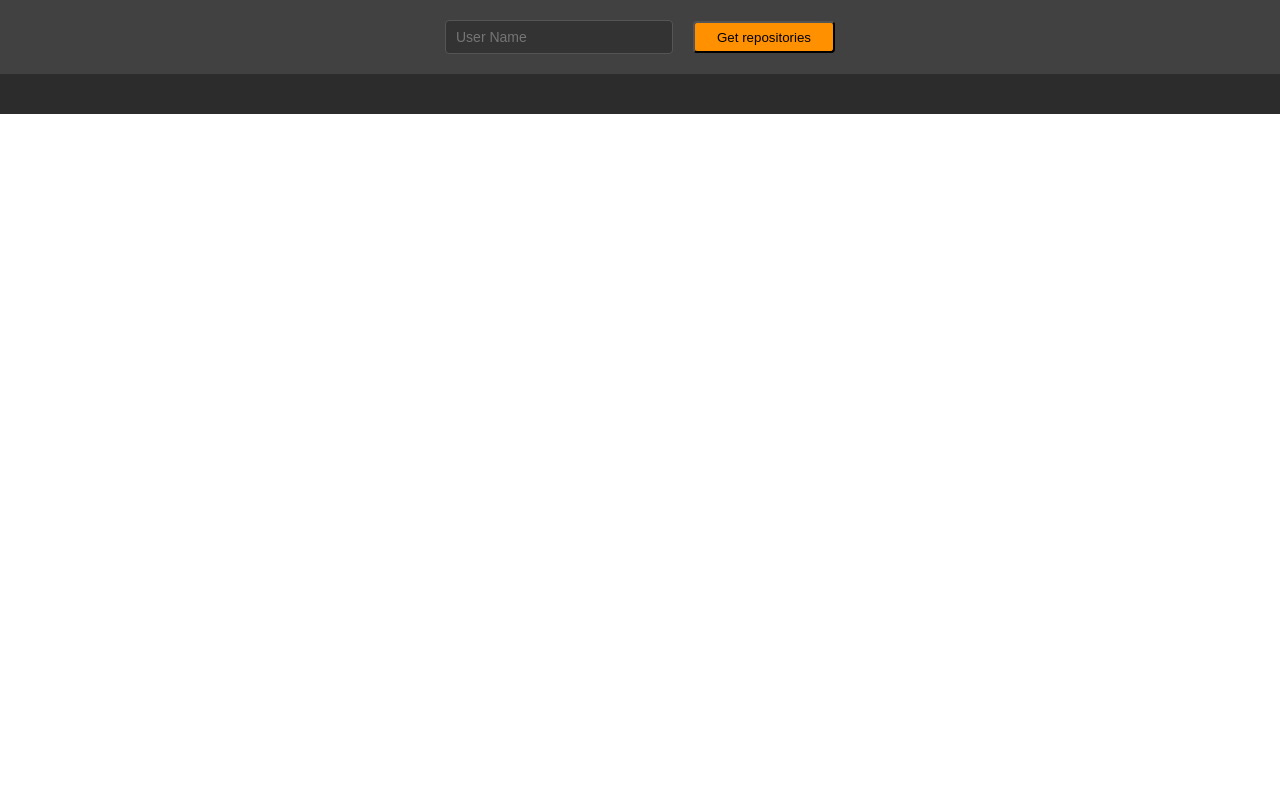
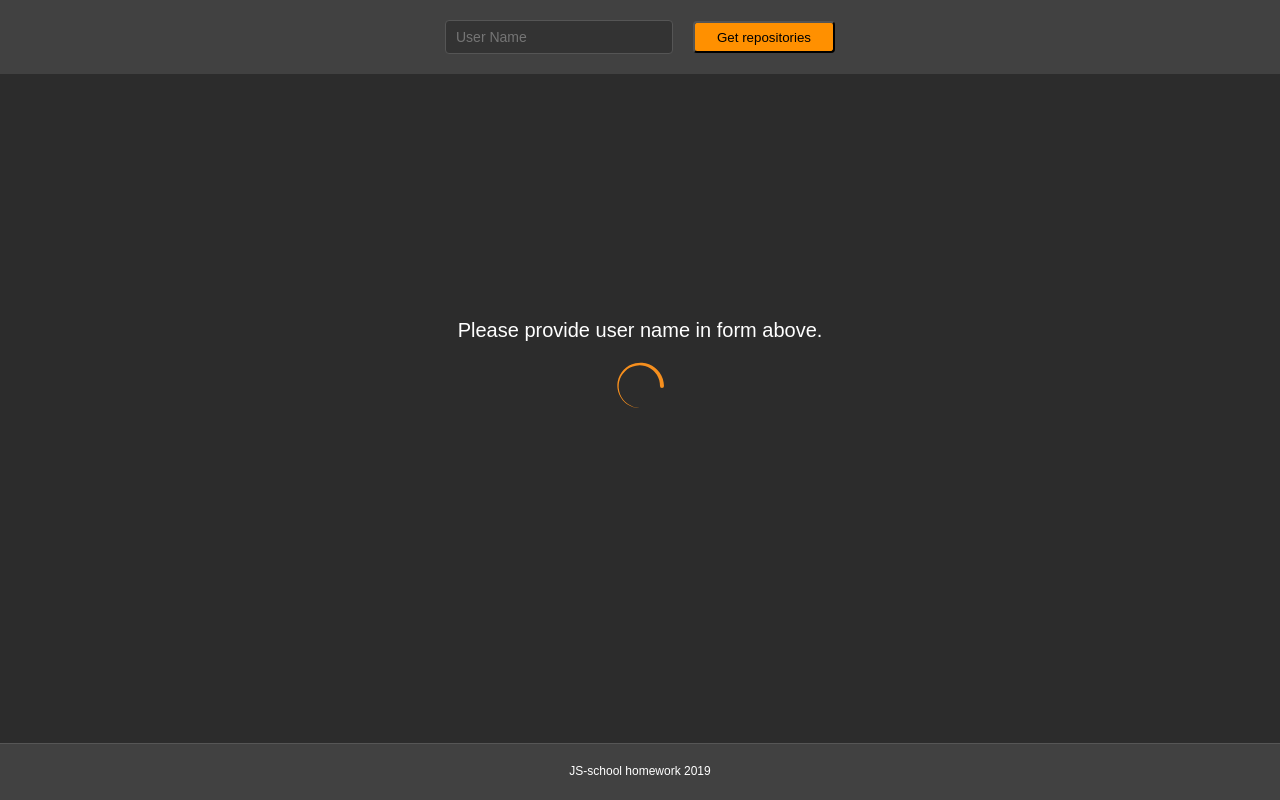
Before and after one commit to miroslav-kolomiets/github-client, a React (Create React App) app: page / in a window 1280 px wide. Built offline with nearby package versions, Linux system fonts and the light colour scheme.

Commit message:
Split to components, add loader, add deploy scripts

```diff
--- a/package.json
+++ b/package.json
@@ -1,8 +1,10 @@
 {
   "name": "github-client",
   "version": "0.1.0",
+  "homepage": "https://miroslav-kolomiets.github.io/github-client",
   "private": true,
   "dependencies": {
+    "gh-pages": "^2.0.1",
     "react": "^16.8.6",
     "react-dom": "^16.8.6",
     "react-scripts": "3.0.1"
@@ -11,7 +13,9 @@
     "start": "react-scripts start",
     "build": "react-scripts build",
     "test": "react-scripts test",
-    "eject": "react-scripts eject"
+    "eject": "react-scripts eject",
+    "predeploy": "npm run build",
+    "deploy": "gh-pages -d build"
   },
   "eslintConfig": {
     "extends": "react-app"
--- a/src/App.css
+++ b/src/App.css
@@ -3,77 +3,21 @@
   padding: 0;
 }
 
-.search-form {
-  background-color: #414141;
+#root {
   display: flex;
-  flex-direction: row;
-  justify-content: center;
-  align-items: center;
-  padding: 20px 0;
+  flex-direction: column;
+  height: 100%;
 }
 
-.search-input {
-  width: 216px;
-  height: 32px;
-  border-radius: 4px;
-  border: solid 1px #555555;
-  background-color: #333333;
-  font-family: Arial;
-  font-size: 14px;
-  font-weight: normal;
-  font-style: normal;
-  font-stretch: normal;
-  line-height: 1.14;
-  letter-spacing: normal;
-  color: #ffffff;
-  padding-left: 10px;
+.content {
+  flex: 1 0 auto;
 }
 
-.search-submit-btn {
-  width: 142px;
-  height: 32px;
-  border-radius: 4px;
-  background-color: #ff9000;
-  margin-left: 20px;
+html {
+  height: 100%;
 }
 
-.results {
+body {
   background-color: #2c2c2c;
-  display: flex;
-  flex-direction: column;
-  justify-content: center;
-  align-items: center;
-  padding: 20px 0;
+  height: 100%;
 }
-
-.results-items {
-  list-style-type: none;
-  width: 420px;
-  min-height: 75px;
-  background-color: #414141;
-  padding: 20px;
-  margin: 10px;
-}
-
-.results-link {
-  font-family: Arial;
-  font-size: 14px;
-  font-weight: bold;
-  font-style: normal;
-  font-stretch: normal;
-  line-height: normal;
-  letter-spacing: normal;
-  color: #ffffff;
-}
-
-.results-description {
-  font-family: Arial;
-  font-size: 18px;
-  font-weight: normal;
-  font-style: normal;
-  font-stretch: normal;
-  line-height: 1.33;
-  letter-spacing: normal;
-  color: #dddddd;
-  padding: 20px;
-}
--- a/src/components/UserRepos.js
+++ b/src/App.js
@@ -1,12 +1,17 @@
 import React from 'react';
+import Loader from './components/Loader/Loader';
+import Dashboard from './components/Dashboard/Dashboard';
+import SearchForm from './components/SearchForm/SearchForm';
+import Footer from './components/Footer/Footer';
 
-class UserRepos extends React.Component {
+class App extends React.Component {
   constructor(){
     super();
     this.state = {
       name: '',
       repos: [],
-      data: []
+      data: [],
+      isLoading: true
     };
   }
 
@@ -60,7 +65,8 @@ class UserRepos extends React.Component {
       })
       .then(data => {
         this.setState({
-          repos: data
+          repos: data,
+          isLoading: false
         });
         this.getData();
       })
@@ -75,28 +81,22 @@ class UserRepos extends React.Component {
 
   render() {
     const data = this.state.data;
+    const isLoading = this.state.isLoading;
 
     return (
-      <div>
-        <form onSubmit={this.handleSubmit} className='search-form'>
-          <label>
-            <input placeholder="User Name" type="text" value={this.state.name} onChange={this.handleChange} className='search-input' />
-          </label>
-          <input type="submit" value="Get repositories" className='search-submit-btn' />
-        </form>
-        <ul className='results'>
-          {data.map((data) => {
-            return (
-              <li key={data.id} className='results-items'>
-                <a href={data.url} className='results-link'>{data.url}</a>
-                <p className='results-description'>{data.description}</p>
-              </li>
-            )
-          })}
-        </ul>
-      </div>
-    );
+        <React.Fragment>
+            <div className="content">
+                <SearchForm
+                    name={this.state.name}
+                    handleChange={this.handleChange}
+                    handleSubmit={this.handleSubmit}
+                />
+                {isLoading ? <Loader /> : <Dashboard data={data}/>}
+            </div>
+            <Footer />
+        </React.Fragment>
+    )
   }
 }
 
-export default UserRepos;
+export default App;
--- /dev/null
+++ b/src/components/Dashboard/Dashboard.css
@@ -0,0 +1,40 @@
+.results {
+    background-color: #2c2c2c;
+    display: flex;
+    flex-direction: column;
+    justify-content: center;
+    align-items: center;
+    padding: 20px 0;
+  }
+
+.results-items {
+    list-style-type: none;
+    width: 420px;
+    min-height: 75px;
+    background-color: #414141;
+    padding: 20px;
+    margin: 10px;
+}
+
+.results-link {
+    font-family: Arial;
+    font-size: 14px;
+    font-weight: bold;
+    font-style: normal;
+    font-stretch: normal;
+    line-height: normal;
+    letter-spacing: normal;
+    color: #ffffff;
+}
+
+.results-description {
+    font-family: Arial;
+    font-size: 18px;
+    font-weight: normal;
+    font-style: normal;
+    font-stretch: normal;
+    line-height: 1.33;
+    letter-spacing: normal;
+    color: #dddddd;
+    padding: 20px;
+}
--- /dev/null
+++ b/src/components/Dashboard/Dashboard.js
@@ -0,0 +1,26 @@
+import React from 'react';
+import './Dashboard.css';
+
+class Dashboard extends React.Component {
+
+  render() {
+    const data = this.props.data;
+
+    return (
+      <div>
+        <ul className='results'>
+          {data.map((data) => {
+            return (
+              <li key={data.id} className='results-items'>
+                <a href={data.url} className='results-link'>{data.url}</a>
+                <p className='results-description'>{data.description}</p>
+              </li>
+            )
+          })}
+        </ul>
+      </div>
+    )
+  }
+}
+
+export default Dashboard;
--- /dev/null
+++ b/src/components/Footer/Footer.css
@@ -0,0 +1,18 @@
+.footer {
+    height: 56px;
+    box-shadow: 0 -1px 0 0 #565656;
+    background-color: #414141;
+    font-family: Arial;
+    font-size: 12px;
+    font-weight: normal;
+    font-style: normal;
+    font-stretch: normal;
+    line-height: 1.33;
+    letter-spacing: normal;
+    color: #ffffff;
+    display: flex;
+    flex-direction: row;
+    justify-content: center;
+    align-items: center;
+    flex: 0 0 auto;
+}
--- /dev/null
+++ b/src/components/Footer/Footer.js
@@ -0,0 +1,16 @@
+import React from 'react';
+import './Footer.css';
+
+class Footer extends React.Component {
+
+  render() {
+
+    return (
+      <footer className="footer">
+          <p>JS-school homework 2019</p>
+      </footer>
+    )
+  }
+}
+
+export default Footer;
--- /dev/null
+++ b/src/components/Loader/Loader.css
@@ -0,0 +1,34 @@
+.loader-wrapper {
+	height: 70vh;
+	width: 100%;
+	display: flex;
+	flex-direction: column;
+	justify-content: center;
+	align-items: center;
+}
+
+.loader-heading {
+	font-family: Arial;
+	font-size: 20px;
+	font-weight: normal;
+	font-style: normal;
+	font-stretch: normal;
+	line-height: 1.2;
+	letter-spacing: normal;
+	text-align: center;
+	color: #ffffff;
+	padding: 20px 0;
+}
+
+.loader {
+	animation: spin 1s linear infinite;
+}
+
+@keyframes spin {
+	0% {
+		transform: rotateZ(0);
+	}
+	100% {
+		transform: rotateZ(360deg);
+	}
+}
--- /dev/null
+++ b/src/components/Loader/Loader.js
@@ -0,0 +1,17 @@
+import React from 'react';
+import loader from '../Loader/loader.svg';
+import './Loader.css';
+
+class Loader extends React.Component {
+
+    render() {
+        return (
+            <div className="loader-wrapper">
+                <p className="loader-heading">Please provide user name in form above.</p>
+                <img src={loader} alt="Loader" className="loader"/>
+            </div>
+        )
+    }
+}
+
+export default Loader;
--- /dev/null
+++ b/src/components/SearchForm/SearchForm.css
@@ -0,0 +1,33 @@
+.search-form {
+    background-color: #414141;
+    display: flex;
+    flex-direction: row;
+    justify-content: center;
+    align-items: center;
+    padding: 20px 0;
+}
+
+.search-input {
+    width: 216px;
+    height: 32px;
+    border-radius: 4px;
+    border: solid 1px #555555;
+    background-color: #333333;
+    font-family: Arial;
+    font-size: 14px;
+    font-weight: normal;
+    font-style: normal;
+    font-stretch: normal;
+    line-height: 1.14;
+    letter-spacing: normal;
+    color: #ffffff;
+    padding-left: 10px;
+}
+
+.search-submit-btn {
+    width: 142px;
+    height: 32px;
+    border-radius: 4px;
+    background-color: #ff9000;
+    margin-left: 20px;
+}
--- /dev/null
+++ b/src/components/SearchForm/SearchForm.js
@@ -0,0 +1,31 @@
+import React from 'react';
+import './SearchForm.css';
+
+class SearchForm extends React.Component {
+
+  render() {
+    const {handleChange, handleSubmit, name} = this.props;
+
+    return (
+      <div>
+        <form
+            onSubmit={handleSubmit}
+            className='search-form'
+        >
+          <label>
+            <input
+                placeholder="User Name"
+                type="text"
+                value={name}
+                onChange={handleChange}
+                className='search-input'
+            />
+          </label>
+          <input type="submit" value="Get repositories" className='search-submit-btn' />
+        </form>
+      </div>
+    )
+  }
+}
+
+export default SearchForm;
--- a/src/index.js
+++ b/src/index.js
@@ -2,10 +2,10 @@ import React from 'react';
 import ReactDOM from 'react-dom';
 import './index.css';
 import './App.css';
-import UserRepos from './components/UserRepos';
+import App from './App';
 import * as serviceWorker from './serviceWorker';
 
-ReactDOM.render(<UserRepos />, document.getElementById('root'));
+ReactDOM.render(<App />, document.getElementById('root'));
 
 // If you want your app to work offline and load faster, you can change
 // unregister() to register() below. Note this comes with some pitfalls.
```
Also changed, not shown: src/components/Loader/loader.svg (added), 1 other file (tests, documents, lock files or other folders).
